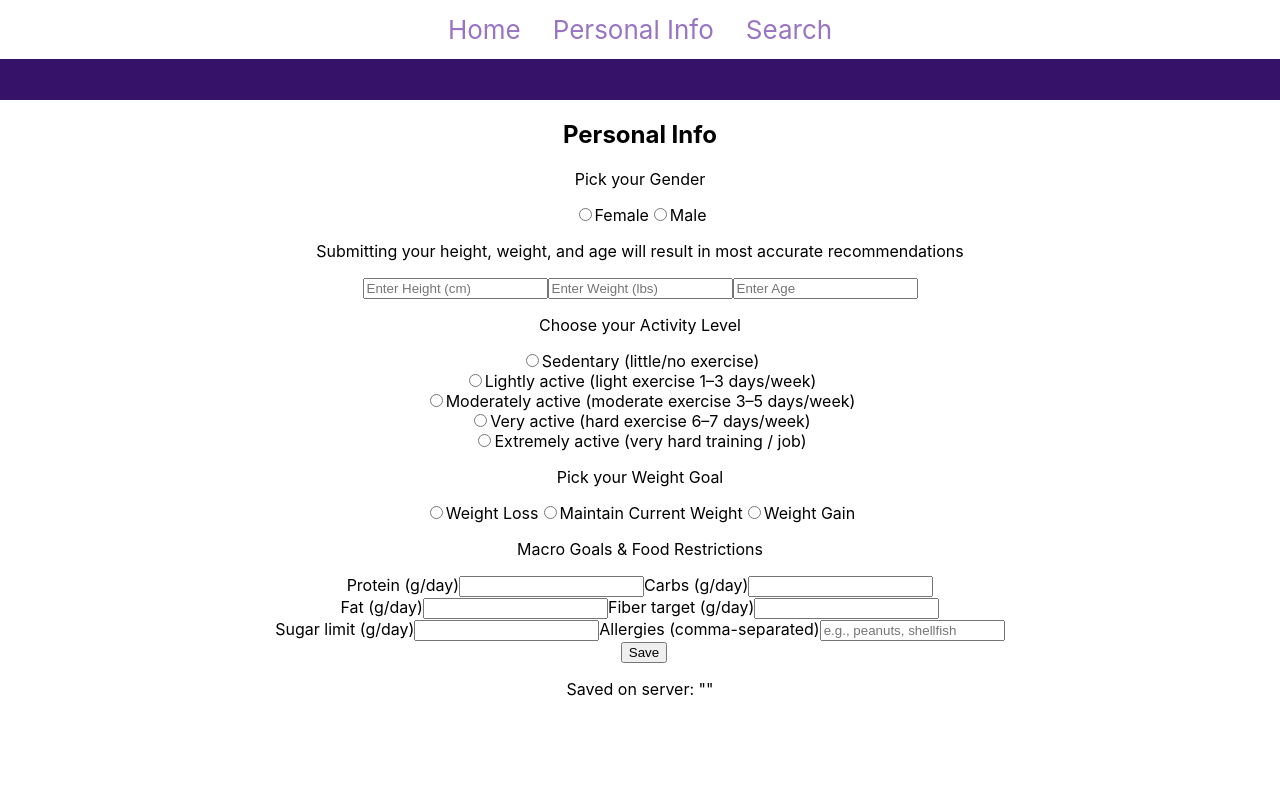
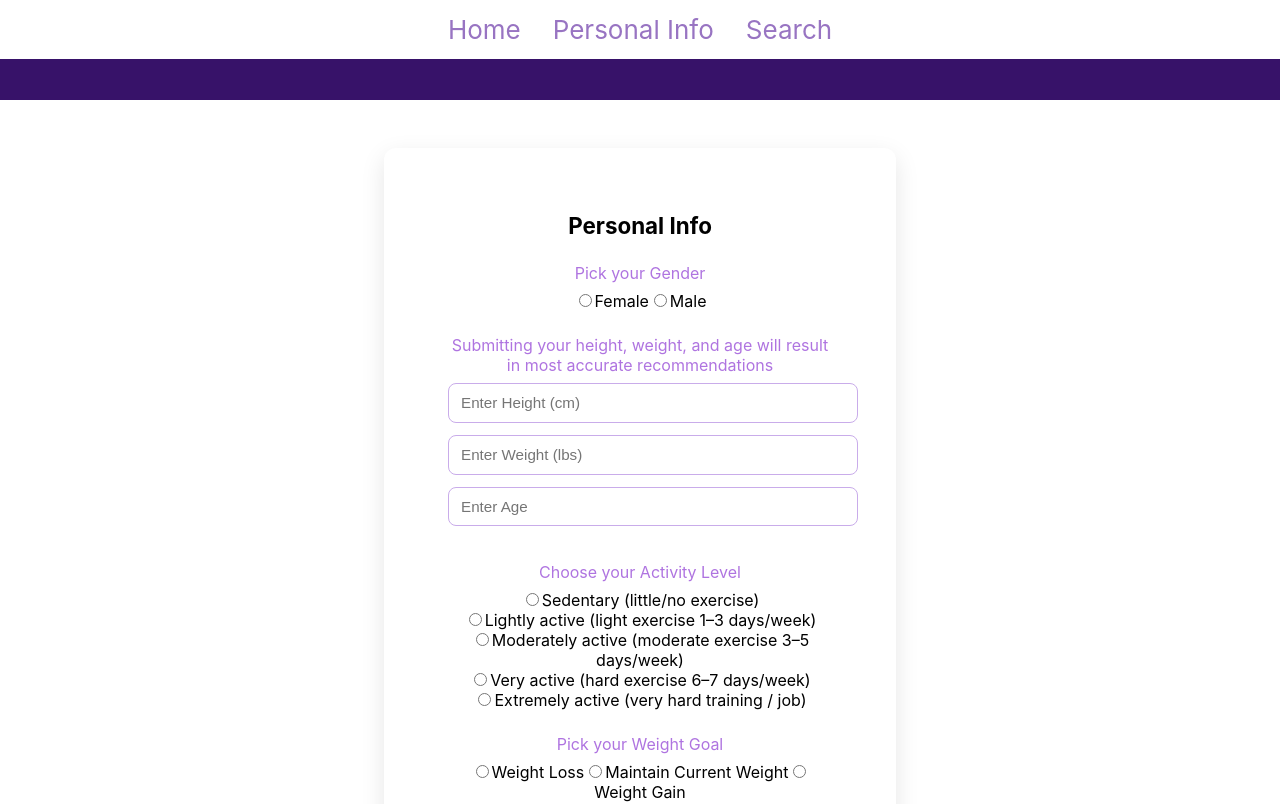
Before and after one commit to anjun745/CS125-Find-A-Meal, a React (Create React App) app in the folder cs125/: page /personal in a window 1280 px wide. Shown: the top 804 px of the page. Built offline with nearby package versions, Linux system fonts and the light colour scheme.

Commit message:
styled current results and displayed on frontend, also added similar styling to personal info page

```diff
--- a/cs125/src/pages/PersonalInfo.css
+++ b/cs125/src/pages/PersonalInfo.css
@@ -1,6 +1,42 @@
 .user-container{
-    display: flex;
-    gap: 24px;
-    padding: 20px;
-    background-color: #371269;
+  max-width: 30%;
+  margin: 3rem auto;
+  padding: 4rem;
+  background: #ffffff;
+  border-radius: 12px;
+  box-shadow: 0 8px 24px rgba(0, 0, 0, 0.1);
 }
+
+.user-container button{
+  background: #9874C2;
+  color: white;
+  border: none;
+  padding: 0.75rem 1.5rem;
+  border-radius: 8px;
+  font-size: 1rem;
+  cursor: pointer;
+}
+
+.user-container button:hover{
+  background: #825db3;
+}
+.user-container p{
+  color: #af74e0;
+  margin-top: 1.5rem;
+  margin-bottom: 0.5rem;
+}
+
+.user-container h2{
+  margin-top: 0rem;
+  font-size: 1.4rem;
+}
+
+.user-container input[type="text"],
+.user-container input[type="number"]{
+  width: 100%;
+  padding: 0.65rem 0.75rem;
+  margin-bottom: 0.75rem;
+  border-radius: 8px;
+  border: 1px solid #c9acea;
+  font-size: 0.95rem;
+}
--- a/cs125/src/pages/PersonalInfo.js
+++ b/cs125/src/pages/PersonalInfo.js
@@ -1,4 +1,5 @@
 import {useState} from "react";
+import "./PersonalInfo.css";
 
 export default function PersonalInfo(){
     const [height, setHeight] = useState("");
--- /dev/null
+++ b/cs125/src/pages/Search.css
@@ -0,0 +1,93 @@
+.search-container{
+  max-width: 800px;
+  margin: 3rem auto;
+  padding: 4rem;
+  background: #ffffff;
+  border-radius: 12px;
+  box-shadow: 0 8px 24px rgba(0, 0, 0, 0.1);
+}
+
+.search-container p{
+  color: #616060;
+}
+
+.search-container input[type="text"]{
+  width: 100%;
+  padding: 0.75rem;
+  margin: 1rem 0;
+  font-size: 1rem;
+  border-radius: 8px;
+  border: 1px solid #c9acea;
+}
+
+#filter-search{
+  margin: 1rem 0;
+}
+
+#filter-search label{
+  display: block;
+  margin-bottom: 0.5rem;
+  cursor: pointer;
+}
+
+.search-container button{
+  background: #9874C2;
+  color: white;
+  border: none;
+  padding: 0.75rem 1.5rem;
+  border-radius: 8px;
+  font-size: 1rem;
+  cursor: pointer;
+}
+
+.search-container button:hover{
+  background: #825db3;
+}
+
+.results{
+  margin-top: 3rem;
+  display: grid;
+  grid-template-columns: repeat(auto-fill, minmax(220px, 1fr));
+  gap: 1.5rem;
+}
+
+.recipe-card{
+  background: #fafafa;
+  border-radius: 12px;
+  padding: 1rem;
+  box-shadow: 0 4px 12px rgba(0, 0, 0, 0.2);
+  transition: transform 0.2s ease, box-shadow 0.2s ease;
+}
+
+.recipe-card:hover{
+  transform: translateY(-4px);
+  box-shadow: 0 8px 20px rgba(0, 0, 0, 0.5);
+}
+
+.recipe-card img{
+  width: 100%;
+  border-radius: 8px;
+  margin-bottom: 0.5rem;
+}
+
+.recipe-card h3{
+  font-size: 1rem;
+  margin-bottom: 1rem;
+}
+
+.recipe-card p{
+  font-size: 0.9rem;
+  color: #555;
+}
+
+.recipe-card a{
+  display: inline-block;
+  margin-top: 0.5rem;
+  color: #4f46e5;
+  font-weight: 500;
+  text-decoration: none;
+}
+
+.recipe-card a:hover{
+  text-decoration: underline;
+}
--- a/cs125/src/pages/Search.js
+++ b/cs125/src/pages/Search.js
@@ -1,14 +1,15 @@
 import {useState} from "react";
+import "./Search.css";
 
 
 export default function Search(){
     const [query, setQuery] = useState("");
-    const [serverValue, setServerValue] = useState("");
     const [caloriesFilter, setCaloriesFilter] = useState(false);
     const [macrosFilter, setMacrosFilter] = useState(false);
+    const [results, setResults] = useState([]);
 
     async function search(){
-        const res = await fetch(`http://127.0.0.1:5000/api/search`,{ //?q=${query}`, {
+        const res = await fetch(`http://127.0.0.1:5000/api/search`,{
             method: "POST",
             headers: { "Content-Type": "application/json" },
             body: JSON.stringify({query: query, filters: {
@@ -17,7 +18,8 @@ export default function Search(){
             }})
         });
         const data = await res.json();
-        setServerValue(data.data); //sends body to server on localhost:5000/api/search
+        console.log(data.meals["meal-result"].results);
+        setResults(data.meals["meal-result"].results);
     }
 
     return(
@@ -37,7 +39,7 @@ export default function Search(){
                 required
                 onChange={(e) => setQuery(e.target.value)}
             />
-            <form id="filter-search">
+            <div id="filter-search">
                 <p>Filter Results By</p>
                 <div>
                     <label>
@@ -55,10 +57,38 @@ export default function Search(){
                     />
                     Macro Restrictions
                 </label>
-            </form>
+            </div>
             <button type="submit">Search</button>
-            <p>Server Response: {JSON.stringify(serverValue, null, 2)}</p>
+        </div>
+                <div className="results">
+            {results.length === 0 && <p>No results </p>}
+            {results.map((recipe) => {
+                const calories = recipe.nutrition?.nutrients?.find((n) => n.name === "Calories")?.amount;
+                return (
+                    <div key={recipe.id} className="recipe-card">
+                        <h3>{recipe.title}</h3>
+
+                        <img
+                            src={recipe.image}
+                            alt={recipe.title}
+                            width="200"
+                        />
+
+                        <p>Calories: {Math.round(calories)} kcal</p>
+                        <p>Ready in {recipe.readyInMinutes} minutes</p>
+
+                        <a href={recipe.sourceUrl} target="_blank" rel="noreferrer">
+                        View Recipe
+                        </a>
+                    </div>
+                );
+            })
+            }
         </div>
         </form>
+
+
+
+
     );
 }
```
